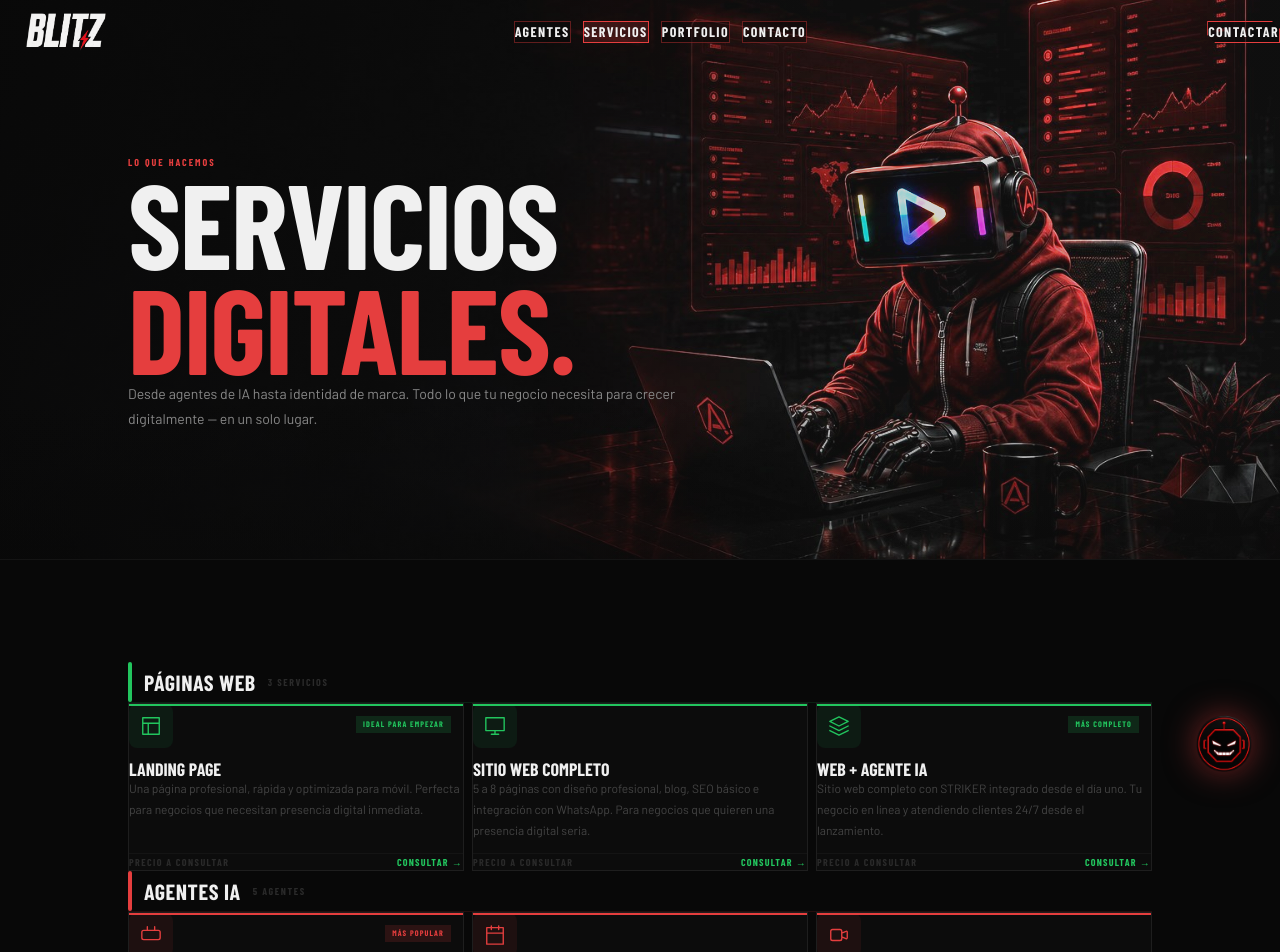
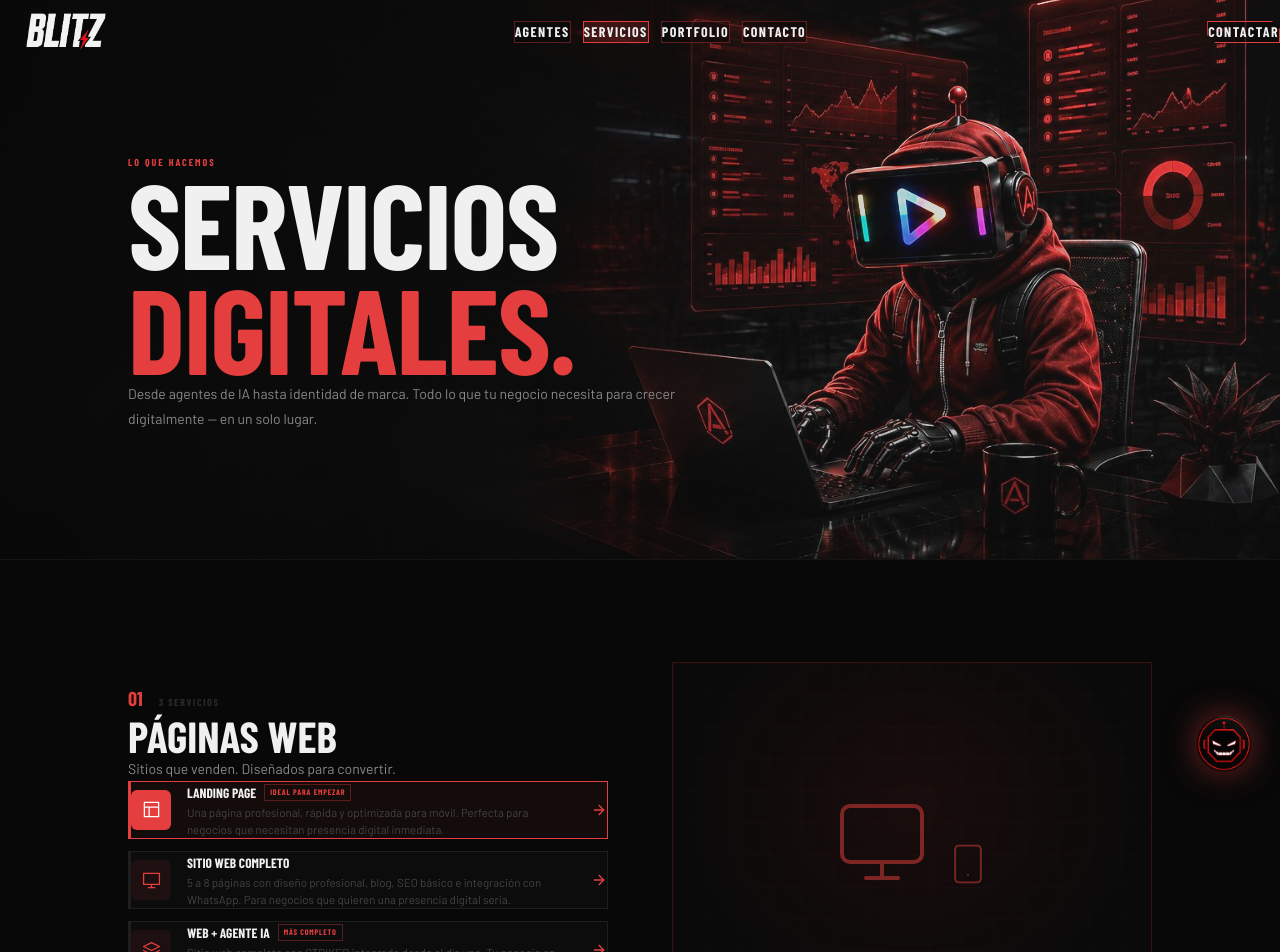
Before and after one commit to dacabrero11/blitz, a Next.js app: page /servicios in a window 1280 px wide. Shown: the top 952 px of the page. Built offline with nearby package versions, Linux system fonts and the light colour scheme; a web font is replaced by a local one.

Commit message:
Rediseñar la sección de servicios: estructura de 2 columnas por categoría (texto + lista de items | mockup de dispositivo) en vez de la grilla de tarjetas, con placeholders para las imágenes que faltan

```diff
--- a/components/sections/ServiciosGrid.tsx
+++ b/components/sections/ServiciosGrid.tsx
@@ -1,31 +1,34 @@
-import Link from 'next/link'
+'use client'
+
+import { Monitor, Smartphone, LayoutGrid, ArrowRight } from 'lucide-react'
 
 interface ServicioItem {
   nombre: string
   descripcion: string
   tag?: string
-  tagColor?: string
   icon: string
 }
 
 interface Categoria {
   nombre: string
+  subtitle: string
   acento: string
   count: string
+  mockupImage?: string
   items: ServicioItem[]
 }
 
 const CATEGORIAS: Categoria[] = [
   {
     nombre: 'Páginas Web',
-    acento: '#22C55E',
+    subtitle: 'Sitios que venden. Diseñados para convertir.',
+    acento: '#E53E3E',
     count: '3 servicios',
     items: [
       {
         nombre: 'Landing Page',
         descripcion: 'Una página profesional, rápida y optimizada para móvil. Perfecta para negocios que necesitan presencia digital inmediata.',
         tag: 'Ideal para empezar',
-        tagColor: 'rgba(34,197,94,0.15)',
         icon: 'M3 9h18M3 3h18v18H3zM9 21V9',
       },
       {
@@ -37,13 +40,13 @@ const CATEGORIAS: Categoria[] = [
         nombre: 'Web + Agente IA',
         descripcion: 'Sitio web completo con STRIKER integrado desde el día uno. Tu negocio en línea y atendiendo clientes 24/7 desde el lanzamiento.',
         tag: 'Más completo',
-        tagColor: 'rgba(34,197,94,0.15)',
         icon: 'M12 2L2 7l10 5 10-5-10-5zM2 17l10 5 10-5M2 12l10 5 10-5',
       },
     ],
   },
   {
     nombre: 'Agentes IA',
+    subtitle: 'Empleados digitales que nunca duermen.',
     acento: '#E53E3E',
     count: '5 agentes',
     items: [
@@ -51,7 +54,6 @@ const CATEGORIAS: Categoria[] = [
         nombre: 'STRIKER',
         descripcion: 'Agente de ventas que atiende clientes, califica leads y cierra ventas las 24 horas en tu web y WhatsApp.',
         tag: 'Más popular',
-        tagColor: 'rgba(229,62,62,0.15)',
         icon: 'M20 7H4a2 2 0 00-2 2v6a2 2 0 002 2h16a2 2 0 002-2V9a2 2 0 00-2-2zM16 3v4M8 3v4',
       },
       {
@@ -73,13 +75,13 @@ const CATEGORIAS: Categoria[] = [
         nombre: 'APEX',
         descripcion: 'Todos los agentes coordinados bajo un solo sistema. Memoria compartida, multi-canal y automatizaciones avanzadas.',
         tag: 'Élite',
-        tagColor: '#E53E3E',
         icon: 'M12 2l3.09 6.26L22 9.27l-5 4.87 1.18 6.88L12 17.77l-6.18 3.25L7 14.14 2 9.27l6.91-1.01L12 2z',
       },
     ],
   },
   {
     nombre: 'Servicios Digitales',
+    subtitle: 'Todo lo que tu negocio necesita para crecer en línea.',
     acento: '#3B82F6',
     count: '4 servicios',
     items: [
@@ -102,13 +104,13 @@ const CATEGORIAS: Categoria[] = [
         nombre: 'ERP Simple',
         descripcion: 'Sistema de inventario, ventas y facturación para negocios medianos. Control total de tu operación desde cualquier dispositivo.',
         tag: 'Alto impacto',
-        tagColor: 'rgba(59,130,246,0.15)',
         icon: 'M9 17H7A5 5 0 013 12v0a5 5 0 015-5h2M15 7h2a5 5 0 015 5v0a5 5 0 01-5 5h-2M8 12h8',
       },
     ],
   },
   {
     nombre: 'Diseño',
+    subtitle: 'Tu marca, con una imagen que vende sola.',
     acento: '#8B5CF6',
     count: '3 servicios',
     items: [
@@ -133,111 +135,148 @@ const CATEGORIAS: Categoria[] = [
 
 const WA_URL = 'https://wa.me/50379102453?text=Hola%20Blitz%2C%20quiero%20información%20sobre%20sus%20servicios'
 
+function MockupPlaceholder({ acento }: { acento: string }) {
+  return (
+    <div
+      className="relative flex items-center justify-center overflow-hidden"
+      style={{
+        aspectRatio: '4 / 3',
+        background: `radial-gradient(ellipse at 50% 40%, ${acento}14, #0a0a0a 70%)`,
+        border: `1px solid ${acento}33`,
+      }}
+    >
+      {/* Grid texture */}
+      <div
+        className="absolute inset-0 opacity-40"
+        style={{
+          backgroundImage: `linear-gradient(${acento}14 1px, transparent 1px), linear-gradient(90deg, ${acento}14 1px, transparent 1px)`,
+          backgroundSize: '32px 32px',
+        }}
+      />
+      {/* Device silhouette */}
+      <div className="relative flex items-end gap-4" style={{ zIndex: 1 }}>
+        <Monitor size={96} color={acento} strokeWidth={1} style={{ opacity: 0.5 }} />
+        <Smartphone size={44} color={acento} strokeWidth={1} style={{ opacity: 0.5, marginBottom: 4 }} />
+      </div>
+      <div
+        className="absolute bottom-4 right-4 font-display font-bold uppercase"
+        style={{ fontSize: 9, letterSpacing: '0.12em', color: acento, opacity: 0.7 }}
+      >
+        Vista previa próximamente
+      </div>
+    </div>
+  )
+}
+
 export function ServiciosGrid() {
   return (
     <section className="section-padding" style={{ borderBottom: '1px solid var(--border-2)' }}>
       <div className="container">
-        {CATEGORIAS.map((cat) => (
-          <div key={cat.nombre} className="mb-16 last:mb-0">
-            {/* Category header */}
+        {CATEGORIAS.map((cat, i) => (
           <div
-              className="flex items-center gap-3 mb-6 pb-4"
-              style={{ borderBottom: `1px solid ${cat.acento}20` }}
+            key={cat.nombre}
+            className="grid grid-cols-1 lg:grid-cols-2 gap-10 lg:gap-16 items-center mb-24 last:mb-0"
           >
-              <div style={{ width: 4, height: 40, background: cat.acento, borderRadius: 2, flexShrink: 0 }} />
-              <h2 className="font-display font-black uppercase tracking-wide" style={{ fontSize: 22, color: 'var(--white)' }}>
-                {cat.nombre}
-              </h2>
-              <span
-                className="ml-auto font-display font-bold uppercase"
-                style={{ fontSize: 10, letterSpacing: '0.16em', color: 'var(--gray-3)' }}
-              >
+            {/* Text column */}
+            <div className={i % 2 === 1 ? 'lg:order-2' : ''}>
+              <div className="flex items-baseline gap-4 mb-2">
+                <span className="font-display font-black" style={{ fontSize: 20, color: cat.acento }}>
+                  {String(i + 1).padStart(2, '0')}
+                </span>
+                <span className="font-display font-bold uppercase" style={{ fontSize: 10, letterSpacing: '0.16em', color: 'var(--gray-3)' }}>
                   {cat.count}
                 </span>
               </div>
+              <h2 className="font-display font-black uppercase mb-2" style={{ fontSize: 'clamp(28px, 3.4vw, 44px)', color: 'var(--white)', lineHeight: 1 }}>
+                {cat.nombre}
+              </h2>
+              <p className="mb-8" style={{ fontSize: 14, color: 'var(--gray-1)', lineHeight: 1.7, maxWidth: 440 }}>
+                {cat.subtitle}
+              </p>
 
-            {/* Cards grid */}
-            <div className="grid grid-cols-1 sm:grid-cols-2 lg:grid-cols-3 gap-2">
-              {cat.items.map((item) => (
-                <div
+              <div className="flex flex-col gap-3 mb-6">
+                {cat.items.map((item, idx) => {
+                  const highlighted = idx === 0
+                  return (
+                    <a
                       key={item.nombre}
-                  className="relative flex flex-col gap-3 p-5 transition-all duration-200 hover:-translate-y-0.5"
-                  style={{ background: 'var(--black-2)', border: '1px solid var(--border)' }}
-                >
-                  {/* Top accent */}
-                  <div className="absolute top-0 left-0 right-0" style={{ height: 2, background: cat.acento }} />
-
-                  {/* Tag */}
-                  {item.tag && (
-                    <div
-                      className="absolute top-3 right-3 font-display font-bold uppercase"
+                      href={WA_URL}
+                      target="_blank"
+                      rel="noopener noreferrer"
+                      className="group flex items-center gap-4 p-4 transition-all duration-200"
                       style={{
-                        fontSize: 8,
-                        letterSpacing: '0.14em',
-                        background: item.tagColor || cat.acento,
-                        color: item.tagColor && item.tagColor !== cat.acento ? cat.acento : 'white',
-                        padding: '2px 7px',
+                        background: highlighted ? `${cat.acento}0d` : 'var(--black-2)',
+                        border: `1px solid ${highlighted ? cat.acento : 'var(--border)'}`,
+                        borderLeft: `3px solid ${highlighted ? cat.acento : 'var(--border)'}`,
                       }}
                     >
-                      {item.tag}
-                    </div>
-                  )}
-
-                  {/* Icon */}
                       <div
-                    className="flex items-center justify-center"
+                        className="flex items-center justify-center flex-shrink-0"
                         style={{
-                      width: 44, height: 44,
-                      background: `${cat.acento}15`,
-                      borderRadius: 8,
-                      flexShrink: 0,
+                          width: 40, height: 40,
+                          background: highlighted ? cat.acento : `${cat.acento}15`,
+                          borderRadius: 6,
                         }}
                       >
-                    <svg width="22" height="22" viewBox="0 0 24 24" fill="none" stroke={cat.acento} strokeWidth="1.5" strokeLinecap="round" strokeLinejoin="round">
+                        <svg width="19" height="19" viewBox="0 0 24 24" fill="none" stroke={highlighted ? '#fff' : cat.acento} strokeWidth="1.6" strokeLinecap="round" strokeLinejoin="round">
                           <path d={item.icon} />
                         </svg>
                       </div>
-
-                  {/* Content */}
-                  <div className="flex-1">
-                    <h3 className="font-display font-black uppercase mb-2" style={{ fontSize: 18, color: 'var(--white)', lineHeight: 1 }}>
+                      <div className="flex-1 min-w-0">
+                        <div className="flex items-center gap-2 mb-0.5">
+                          <span className="font-display font-bold uppercase" style={{ fontSize: 13.5, color: 'var(--white)' }}>
                             {item.nombre}
-                    </h3>
-                    <p style={{ fontSize: 12, color: 'var(--gray-2)', lineHeight: 1.75 }}>
+                          </span>
+                          {item.tag && (
+                            <span
+                              className="font-display font-bold uppercase flex-shrink-0"
+                              style={{ fontSize: 8, letterSpacing: '0.1em', color: cat.acento, border: `1px solid ${cat.acento}55`, padding: '1px 5px' }}
+                            >
+                              {item.tag}
+                            </span>
+                          )}
+                        </div>
+                        <p style={{ fontSize: 11.5, color: 'var(--gray-2)', lineHeight: 1.5 }}>
                           {item.descripcion}
                         </p>
                       </div>
+                      <ArrowRight
+                        size={16}
+                        color={cat.acento}
+                        className="flex-shrink-0 transition-transform group-hover:translate-x-1"
+                      />
+                    </a>
+                  )
+                })}
+              </div>
 
-                  {/* Footer */}
-                  <div
-                    className="flex items-center justify-between pt-3"
-                    style={{ borderTop: '1px solid var(--border-2)' }}
-                  >
-                    <span
-                      className="font-display font-bold uppercase"
-                      style={{ fontSize: 10, letterSpacing: '0.14em', color: 'var(--gray-3)' }}
-                    >
-                      Precio a consultar
-                    </span>
               <a
                 href={WA_URL}
                 target="_blank"
                 rel="noopener noreferrer"
-                      className="font-display font-bold uppercase transition-colors hover:text-white"
-                      style={{ fontSize: 10, letterSpacing: '0.12em', color: cat.acento }}
+                className="inline-flex items-center gap-2 font-display font-bold uppercase transition-opacity hover:opacity-75"
+                style={{ fontSize: 11, letterSpacing: '0.1em', color: cat.acento }}
               >
-                      Consultar →
+                <LayoutGrid size={13} />
+                Ver todos los planes
               </a>
             </div>
-                </div>
-              ))}
+
+            {/* Mockup column */}
+            <div className={i % 2 === 1 ? 'lg:order-1' : ''}>
+              {cat.mockupImage ? (
+                // eslint-disable-next-line @next/next/no-img-element
+                <img src={cat.mockupImage} alt={cat.nombre} className="w-full h-auto" />
+              ) : (
+                <MockupPlaceholder acento={cat.acento} />
+              )}
             </div>
           </div>
         ))}
 
         {/* Bottom CTA */}
         <div
-          className="mt-12 p-8 text-center relative"
+          className="mt-4 p-8 text-center relative"
           style={{ border: '1px solid var(--border)', background: 'var(--black-2)' }}
         >
           <div className="absolute top-0 left-0 right-0" style={{ height: 2, background: 'var(--red)' }} />
```
Lines whose indentation alone changed are shown as unchanged.
